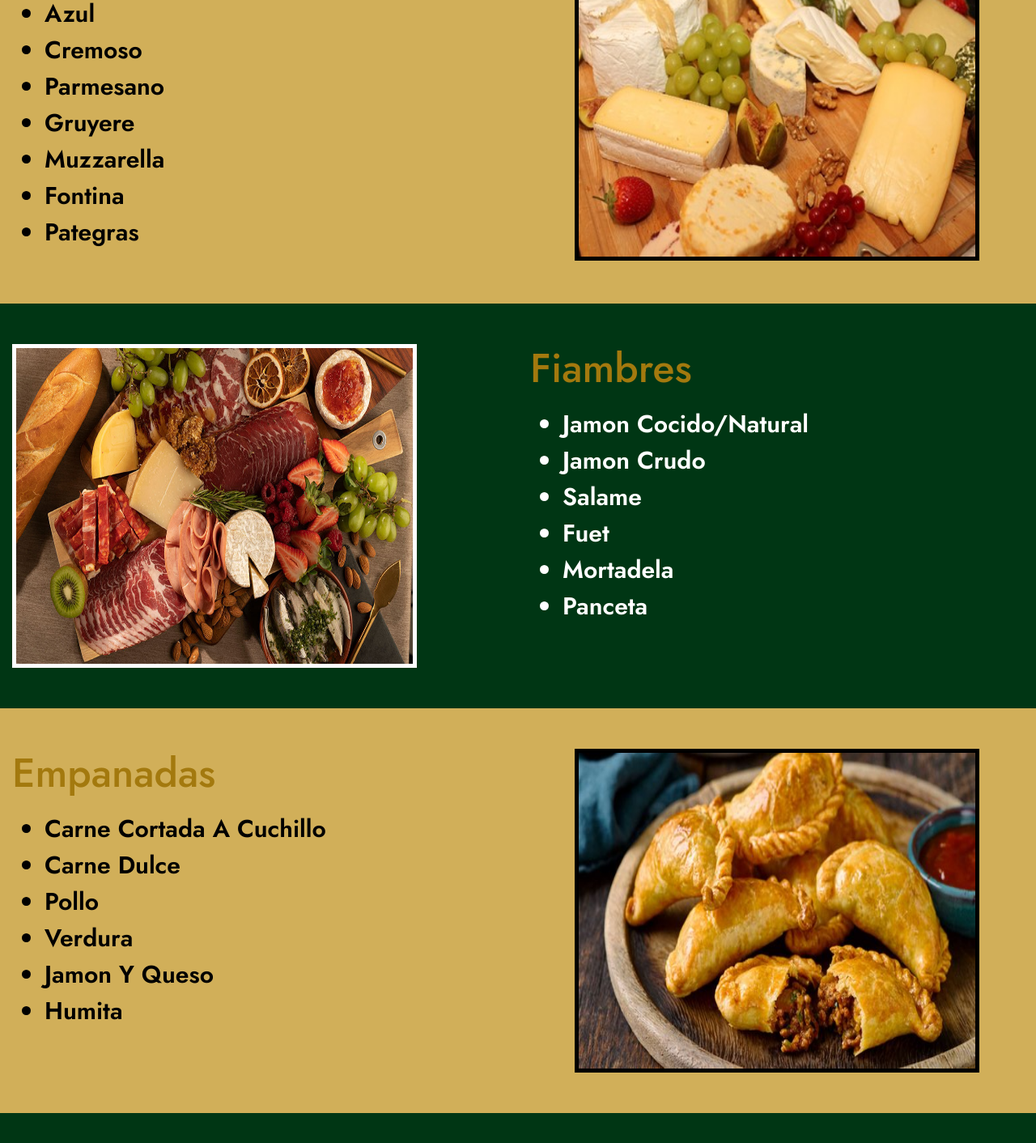
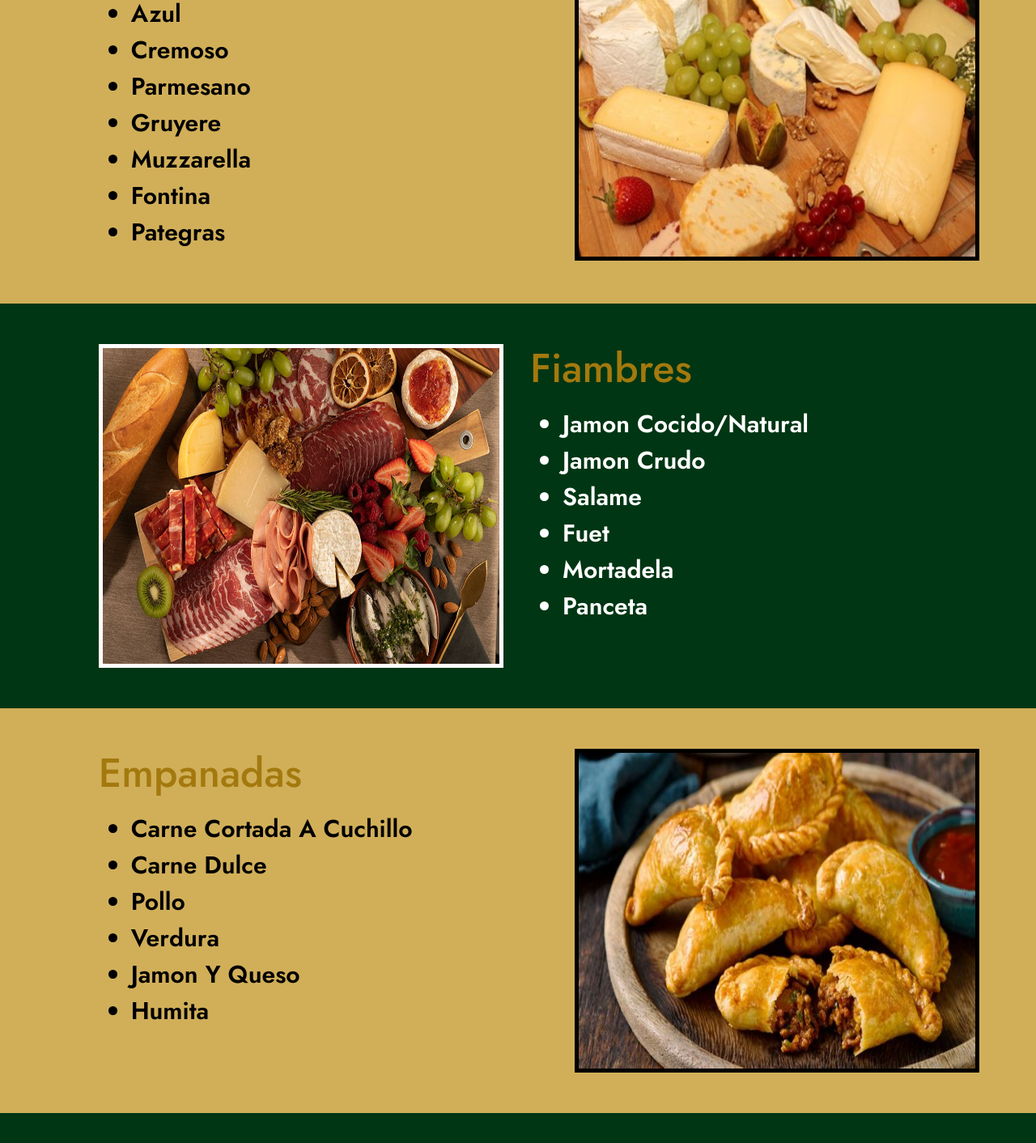
Before and after one commit to izarruald/pratohnos, a website: page views/servicios.html in a window 1280 px wide. Shown: the part 670-2082 px from the top of the page at 81% size. Drawn offline with nearby package versions, Linux system fonts and the light colour scheme.

Commit message:
cambio de h1 y achique las columnas en servicios para que no queden pegadas

```diff
--- a/views/servicios.html
+++ b/views/servicios.html
@@ -66,7 +66,7 @@
     <section>
         <div class="contenido container-fluid empanadas">
             <div class="row backgroundVerde paddingTB">
-                <div class="col-lg-6 col-xs-12 boxmodCentrarMobile">
+                <div class="offset-lg-1 col-lg-5 col-xs-12 boxmodCentrarMobile">
                     <img src="../assets/img/pastas5.jpg" class="img-fluid contenido__img borderBlanco" alt="Pastas">
                 </div>
                 <div class="col-lg-6 col-xs-12" >
@@ -88,7 +88,7 @@
     <section>
         <div class="container-fluid">
             <div class="row backgroundGold paddingTB">
-                <div class="col-lg-6 col-xs-12">
+                <div class="offset-lg-1 col-lg-5 col-xs-12">
                     <h2 class="fontTamanio5 fontGold empanadas__titulo--mobile">Quesos</h2>
                     <p>
                         <ul class="fontTamanio3 black capitalize empanadas__parrafo--mobile">
@@ -111,7 +111,7 @@
     <section>
         <div class="container-fluid">
             <div class="row backgroundVerde paddingTB">
-                <div class="col-lg-6 col-xs-12 boxmodCentrarMobile">
+                <div class="offset-lg-1 col-lg-5 col-xs-12 boxmodCentrarMobile">
                     <img src="../assets/img/fiambres.jpg" class="img-fluid contenido__img borderBlanco" alt="Quesos">
                 </div>
                 <div class="col-lg-6 col-xs-12">
@@ -133,7 +133,7 @@
     <section>
         <div class="container-fluid">
             <div class="row backgroundGold paddingTB">
-                <div class="col-lg-6 col-xs-12">
+                <div class="offset-lg-1 col-lg-5 col-xs-12">
                     <h2 class="fontTamanio5 fontGold empanadas__titulo--mobile">Empanadas</h2>
                     <p>
                         <ul class="fontTamanio3 black capitalize empanadas__parrafo--mobile">
```
Also changed, not shown: index.html (+1 -1 lines), views/nosotros.html (+1 -1 lines).
